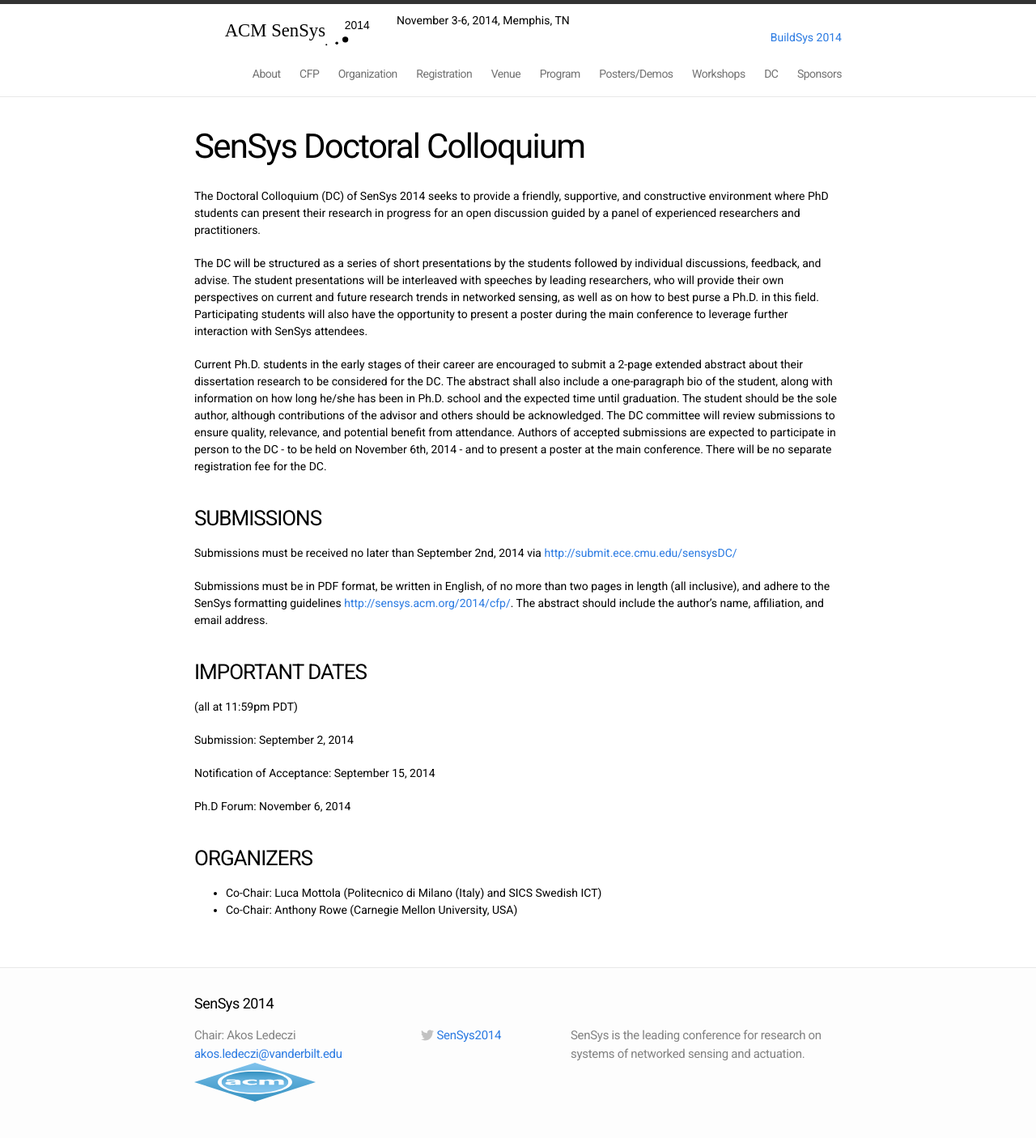
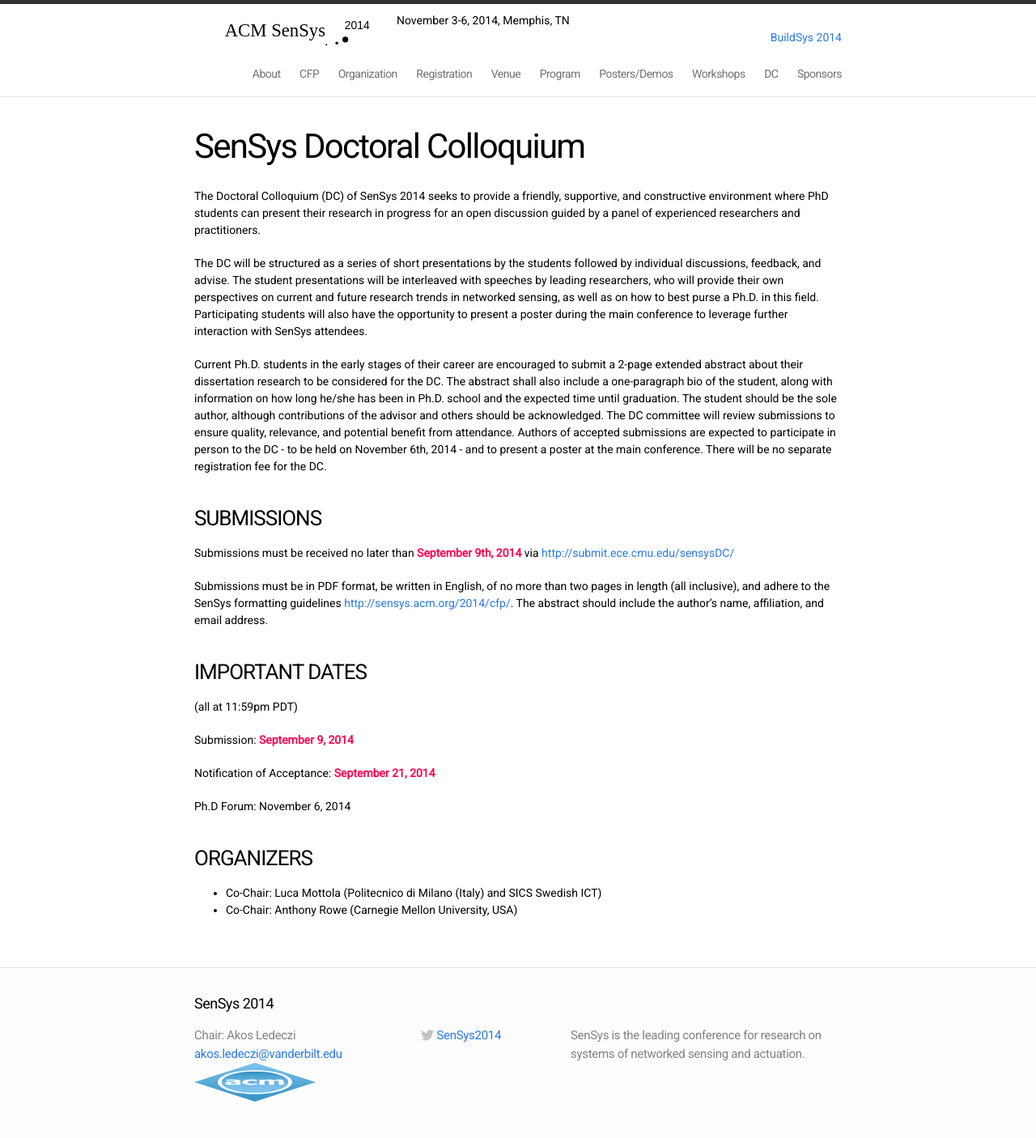
Before and after one commit to rfdickerson/acm-sensys2014-website, a Jekyll site: the page built from doctoral.md, in a window 1280 px wide. Shown: the whole page at 81% size. Built offline with Jekyll 4.4.1, drawn with Linux system fonts in a browser that asks for light colours.

Commit message:
highlighted new doctoral colloquium dates

```diff
--- a/css/main.css
+++ b/css/main.css
@@ -478,3 +478,8 @@ float: left;
   font-weight: bold;
   color: #551A8B;
 }
+
+.highlight {
+    font-weight: bold;
+    color: #ff004f;
+}
--- a/doctoral.md
+++ b/doctoral.md
@@ -32,7 +32,7 @@ to be held on November 6th, 2014 - and to present a poster at the main
 conference. There will be no separate registration fee for the DC.
 
 ### SUBMISSIONS ###
-Submissions must be received no later than September 2nd, 2014 via  [http://submit.ece.cmu.edu/sensysDC/](http://submit.ece.cmu.edu/sensysDC/)
+Submissions must be received no later than <span class="highlight">September 9th, 2014</span> via  [http://submit.ece.cmu.edu/sensysDC/](http://submit.ece.cmu.edu/sensysDC/)
 
 Submissions must be in PDF format, be written in English, of no
 more than two pages in length (all inclusive), and adhere to the SenSys
@@ -43,9 +43,9 @@ address.
 ### IMPORTANT DATES ###
 (all at 11:59pm PDT)
 
-Submission: September 2, 2014
+Submission: <span class="highlight">September 9, 2014</span>
 
-Notification of Acceptance: September 15, 2014
+Notification of Acceptance: <span class="highlight">September 21, 2014</span>
 
 Ph.D Forum: November 6, 2014
 
```
